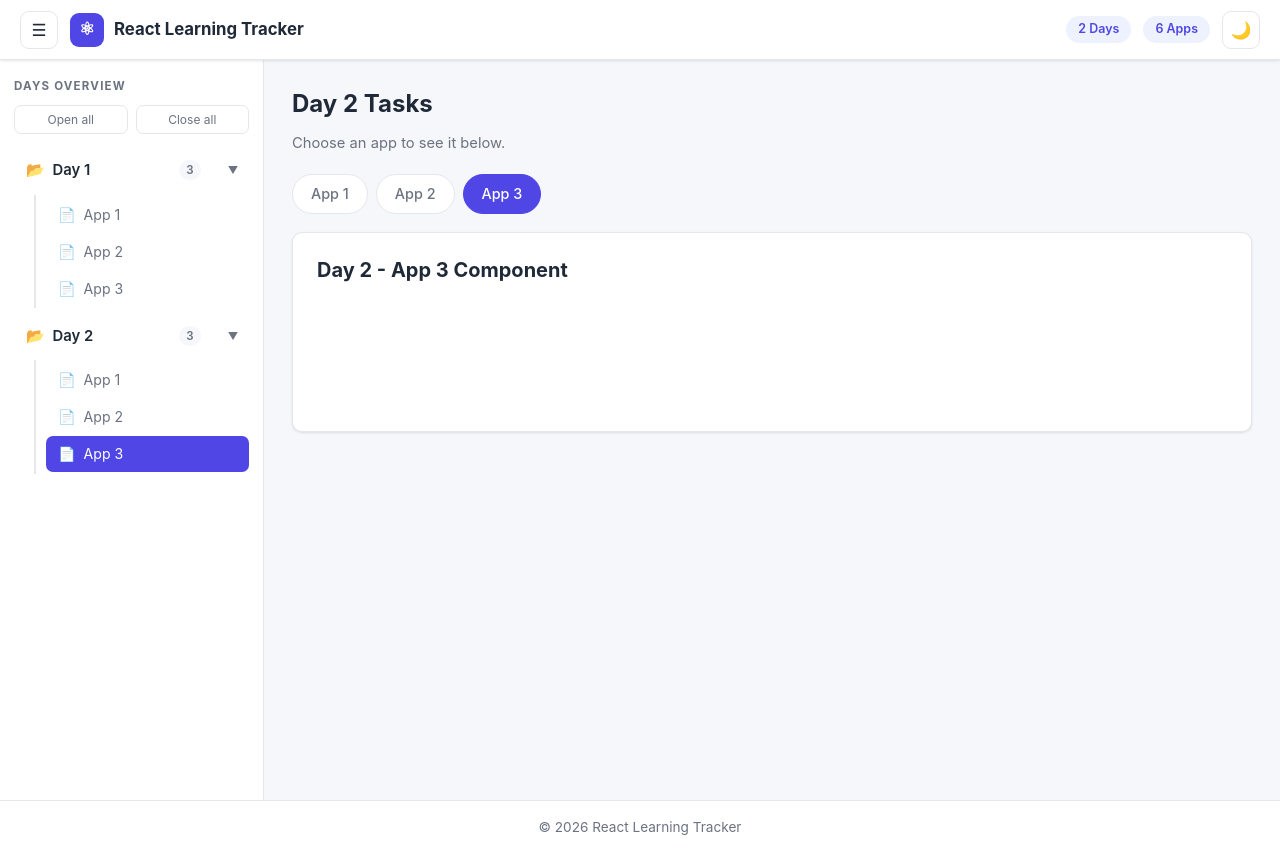
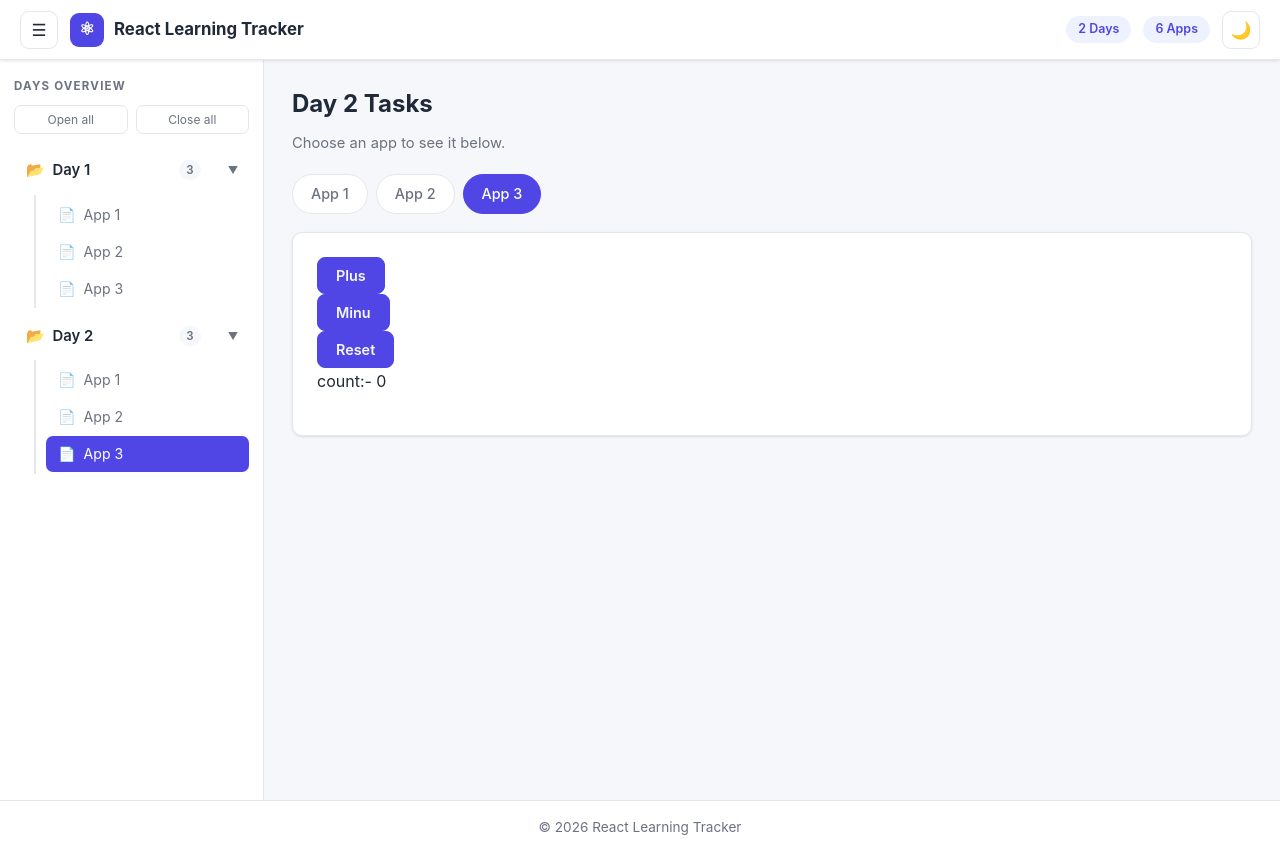
Before and after one commit to UdaySama/react-learning-lab, a React (Vite) app in the folder react-form-table/: page /day-2/app3 in a window 1280 px wide. Built offline with nearby package versions, Linux system fonts and the light colour scheme.

Commit message:
couter app

```diff
--- a/react-form-table/src/day-2/App3.jsx
+++ b/react-form-table/src/day-2/App3.jsx
@@ -1,5 +1,38 @@
-import React from 'react';
+import React, { useState } from "react";
 
-export default function App3() {
-  return <h3>Day 2 - App 3 Component</h3>;
+function App3() {
+  const [count, setCount] = useState(0);
+  return (
+    <div>
+      <button
+        onClick={() => {
+          setCount(count + 1);
+        }}
+      >
+        Plus
+      </button>
+      <br />
+
+      <button
+        onClick={() => {
+          setCount(count - 1);
+        }}
+      >
+        Minu
+      </button>
+      <br />
+      <button
+        onClick={() => {
+          setCount(0);
+        }}
+      >
+        Reset
+      </button>
+      <br />
+
+      <p>count:- {count}</p>
+    </div>
+  );
 }
+
+export default App3;
```
